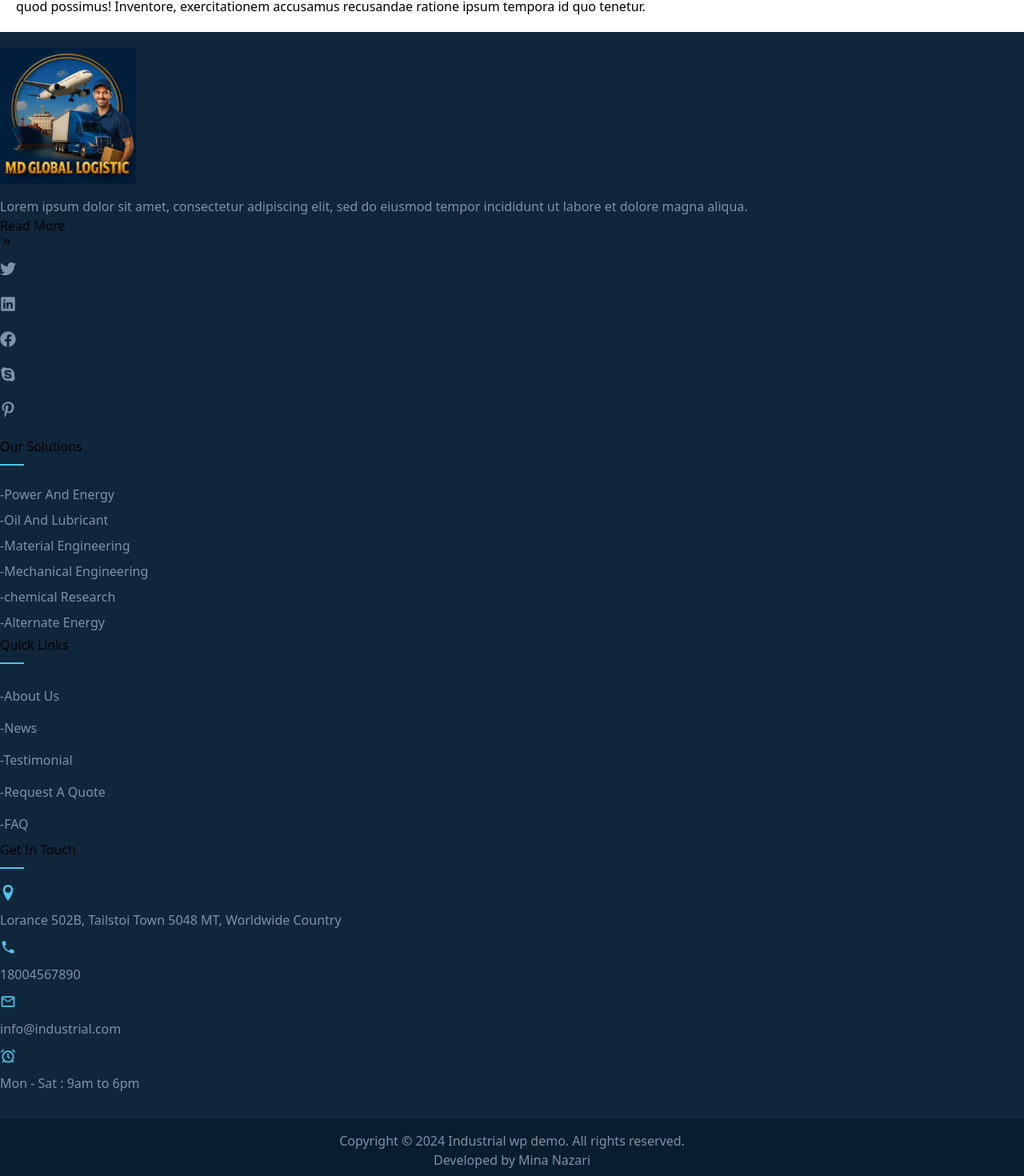
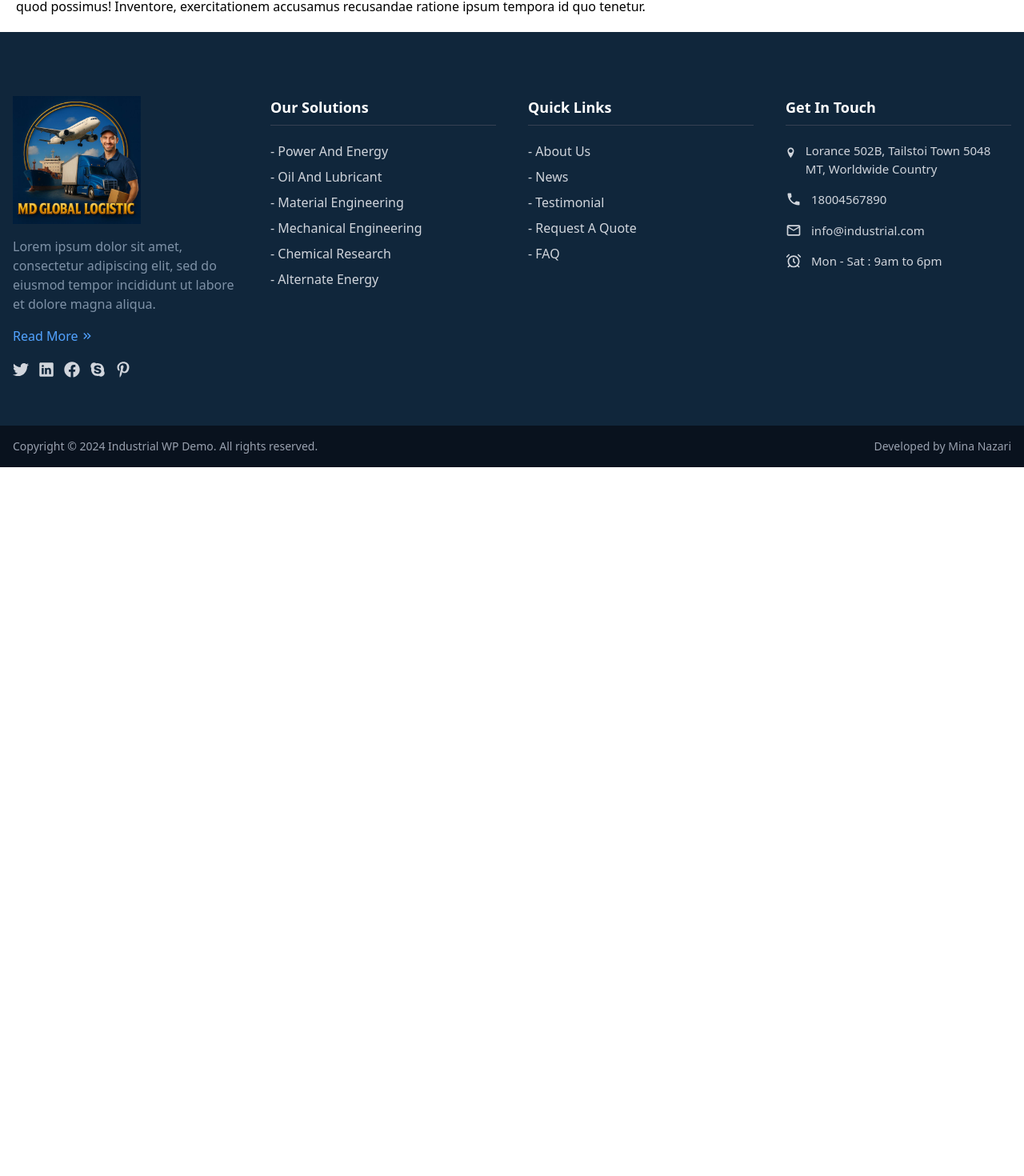
Before and after one commit to Minan1987/shipping, a React (Vite) app: page /about-us in a window 1280 px wide. Shown: the part 264-1734 px from the top of the page at 80% size. After the commit the page ends 848 px from the top, so only its background shows below. Built offline with nearby package versions, Linux system fonts and the light colour scheme.

Commit message:
feat: request quote section was implemented

```diff
--- a/src/App.tsx
+++ b/src/App.tsx
@@ -14,13 +14,18 @@ import {
   ClientsContact,
   SearchResult,
   BlueContactSection,
+  RequestQuote,
 } from "./components";
 import { BrowserRouter, Routes, Route } from "react-router-dom";
 
 const HomePage = () => {
   return (
     <>
-      <Slider />
+      <div className="flex flex-col h-screen w-full">
+        <Slider />
+        <RequestQuote />
+      </div>
+
       <HomeServices />
       <Features />
       <ClientsContact />
--- a/src/components/BlueContactSection.tsx
+++ b/src/components/BlueContactSection.tsx
@@ -2,18 +2,19 @@ import { Link } from "react-router-dom";
 
 const BlueContactSection = () => {
   return (
-    <section className="blue-contact-section py-4">
-      <div className="container">
-        <div className="flex justify-center items-center w-full m-auto">
-          <div className="text-center lg:text-start">
-            <p className="text-2xl m-0">
+    <section className="py-4 bg-blue-900">
+      <div className="container mx-auto">
+        <div className="flex flex-col lg:flex-row justify-between items-center w-full gap-4 lg:gap-0">
+          <div className="text-center lg:text-left">
+            <p className="text-2xl text-white m-0">
               If You Need Any Industrial Solution... We Are Available For You
             </p>
           </div>
-          <div className="text-center lg:text-center">
+
+          <div className="text-center">
             <Link
               to="/contact-us"
-              className="btn btn-warning text-light fw-bold"
+              className="px-6 py-2 bg-yellow-500 hover:bg-yellow-600 text-white font-bold rounded-md transition-all"
             >
               CONTACT US
             </Link>
--- a/src/components/ClientsContact.tsx
+++ b/src/components/ClientsContact.tsx
@@ -1,4 +1,3 @@
-import React from "react";
 import ContactFrom from "./ContactFrom";
 import img1 from "/images/icon6.png";
 import img2 from "/images/icon5.png";
@@ -9,47 +8,41 @@ import img6 from "/images/icon7.png";
 
 const ClientsContact = () => {
   return (
-    <section className="clients-contacts mb-5">
-      <div className="container">
-        <div className="row">
-          <div className="col-12 col-lg-6 clients pe-5">
-            <div className="title">
-              <h2>WE WORK GLOBALLY</h2>
-              <h3 className="fw-bold fs-1">Our Clients</h3>
+    <section className="mb-5">
+      <div className="container mx-auto px-4">
+        {/* Parent Grid */}
+        <div className="grid grid-cols-1 lg:grid-cols-2 gap-10">
+          {/* LEFT - Clients */}
+          <div className="clients lg:pr-10">
+            <div className="title mb-4">
+              <h2 className="text-lg text-gray-600">WE WORK GLOBALLY</h2>
+              <h3 className="text-4xl font-bold">Our Clients</h3>
             </div>
-            <div className="container">
-              <div className="row">
-                <p className="text-secondary">
-                  Lorem ipsum dolor, sit amet consectetur adipisicing elit.
-                  Atque consequuntur voluptate eaque dolor officia possimus
-                  iusto iste, sed molestias officiis accusantium neque pariatur!
-                </p>
-                <div className="col-4 mb-3">
-                  <img src={img1} width="100%" alt="" />
-                </div>
-                <div className="col-4 mb-3">
-                  <img src={img2} width="100%" alt="" />
-                </div>
-                <div className="col-4 mb-3">
-                  <img src={img3} width="100%" alt="" />
-                </div>
-                <div className="col-4">
-                  <img src={img4} width="100%" alt="" />
-                </div>
-                <div className="col-4">
-                  <img src={img5} width="100%" alt="" />
-                </div>
-                <div className="col-4">
-                  <img src={img6} width="100%" alt="" />
-                </div>
-              </div>
+
+            <p className="text-gray-500 mb-6">
+              Lorem ipsum dolor, sit amet consectetur adipisicing elit. Atque
+              consequuntur voluptate eaque dolor officia possimus iusto iste,
+              sed molestias officiis accusantium neque pariatur!
+            </p>
+
+            {/* Clients Logos Grid */}
+            <div className="grid grid-cols-3 gap-4">
+              <img src={img1} className="w-full" alt="" />
+              <img src={img2} className="w-full" alt="" />
+              <img src={img3} className="w-full" alt="" />
+              <img src={img4} className="w-full" alt="" />
+              <img src={img5} className="w-full" alt="" />
+              <img src={img6} className="w-full" alt="" />
             </div>
           </div>
-          <div className="col-12 col-lg-6 contacts ps-5 mt-5 mt-lg-0">
-            <div className="title">
-              <h2 style={{ width: "110px" }}>CONTACT US</h2>
-              <h3 className="fw-bold fs-1">Get In Touch</h3>
+
+          {/* RIGHT - Contact Form */}
+          <div className="contacts lg:pl-10 mt-5 lg:mt-0">
+            <div className="title mb-4">
+              <h2 className="text-lg text-gray-600 w-[110px]">CONTACT US</h2>
+              <h3 className="text-4xl font-bold">Get In Touch</h3>
             </div>
+
             <ContactFrom />
           </div>
         </div>
--- a/src/components/Footer.tsx
+++ b/src/components/Footer.tsx
@@ -1,155 +1,160 @@
 import { Link } from "react-router-dom";
 import logo from "/images/logo.jpeg";
 import { MdKeyboardDoubleArrowRight } from "react-icons/md";
-import { FaTwitter } from "react-icons/fa";
+import { FaTwitter, FaFacebook, FaSkype, FaPinterestP } from "react-icons/fa";
 import { IoLogoLinkedin } from "react-icons/io5";
-import { FaFacebook } from "react-icons/fa";
-import { FaSkype } from "react-icons/fa";
-import { FaPinterestP } from "react-icons/fa";
 import { ImLocation } from "react-icons/im";
-import { MdPhone } from "react-icons/md";
-import { MdOutlineMailOutline } from "react-icons/md";
+import { MdPhone, MdOutlineMailOutline } from "react-icons/md";
 import { LuAlarmClock } from "react-icons/lu";
 
 const Footer = () => {
   return (
-    <footer>
-      <div className="container">
-        <div className="row py-5">
-          <div className="col-lg-3 col-md-6 col-sm-12">
+    <footer className="bg-[#0b1c2c] text-gray-300 pt-10">
+      <div className="container mx-auto px-4">
+        {/* GRID */}
+        <div className="grid grid-cols-1 md:grid-cols-2 lg:grid-cols-4 gap-10 py-10">
+          {/* --- Column 1 --- */}
+          <div>
             <Link to="/">
-              <img
-                src={logo}
-                alt="Industrial Logo"
-                className="mb-4"
-                width="170px"
-              />
+              <img src={logo} alt="Industrial Logo" className="mb-4 w-40" />
             </Link>
-            <p style={{ color: "#7f92a7" }}>
+
+            <p className="text-[#7f92a7] leading-6 mb-4">
               Lorem ipsum dolor sit amet, consectetur adipiscing elit, sed do
               eiusmod tempor incididunt ut labore et dolore magna aliqua.
             </p>
-            <Link to="/" className="text-info text-decoration-none">
+
+            <Link
+              to="/"
+              className="text-blue-400 flex items-center gap-1 hover:text-blue-300 transition"
+            >
               Read More <MdKeyboardDoubleArrowRight />
             </Link>
-            <div className="socialLink mt-4">
-              <ul className="list-inline d-flex justify-content-start">
+
+            <ul className="flex gap-3 mt-5">
               <li>
-                  <a href="#">
+                <a href="#" className="hover:text-blue-400 text-xl">
                   <FaTwitter />
                 </a>
               </li>
               <li>
-                  <a href="#">
+                <a href="#" className="hover:text-blue-400 text-xl">
                   <IoLogoLinkedin />
                 </a>
               </li>
               <li>
-                  <a href="#">
+                <a href="#" className="hover:text-blue-400 text-xl">
                   <FaFacebook />
                 </a>
               </li>
               <li>
-                  <a href="#">
+                <a href="#" className="hover:text-blue-400 text-xl">
                   <FaSkype />
                 </a>
               </li>
               <li>
-                  <a href="#">
+                <a href="#" className="hover:text-blue-400 text-xl">
                   <FaPinterestP />
                 </a>
               </li>
             </ul>
           </div>
+
+          {/* --- Column 2 --- */}
+          <div>
+            <h3 className="text-white text-lg mb-5 font-semibold border-b border-gray-700 pb-2">
+              Our Solutions
+            </h3>
+            <ul className="space-y-2">
+              {[
+                "Power And Energy",
+                "Oil And Lubricant",
+                "Material Engineering",
+                "Mechanical Engineering",
+                "Chemical Research",
+                "Alternate Energy",
+              ].map((item) => (
+                <li key={item}>
+                  <Link to="/" className="hover:text-blue-300 transition block">
+                    - {item}
+                  </Link>
+                </li>
+              ))}
+            </ul>
           </div>
-          <div className="col-lg-3 col-md-6 col-sm-12 footer-links">
-            <h3 className="text-light fs-5 mb-5">
-              Our Solutions
-              <hr />
+
+          {/* --- Column 3 --- */}
+          <div>
+            <h3 className="text-white text-lg mb-5 font-semibold border-b border-gray-700 pb-2">
+              Quick Links
             </h3>
-            <ul className="list-unstyled">
+            <ul className="space-y-2">
               <li>
-                <Link to="/">-Power And Energy</Link>
+                <Link to="/about-us" className="hover:text-blue-300">
+                  - About Us
+                </Link>
               </li>
               <li>
-                <Link to="/">-Oil And Lubricant</Link>
+                <Link to="/news" className="hover:text-blue-300">
+                  - News
+                </Link>
               </li>
               <li>
-                <Link to="/">-Material Engineering</Link>
+                <Link to="/" className="hover:text-blue-300">
+                  - Testimonial
+                </Link>
               </li>
               <li>
-                <Link to="/">-Mechanical Engineering</Link>
+                <Link to="/" className="hover:text-blue-300">
+                  - Request A Quote
+                </Link>
               </li>
               <li>
-                <Link to="/">-chemical Research</Link>
-              </li>
-              <li>
-                <Link to="/">-Alternate Energy</Link>
+                <Link to="/" className="hover:text-blue-300">
+                  - FAQ
+                </Link>
               </li>
             </ul>
           </div>
-          <div className="col-lg-3 col-md-6 col-sm-12 footer-links quick">
-            <h3 className="text-light fs-5 mb-5">
-              Quick Links
-              <hr />
+
+          {/* --- Column 4 --- */}
+          <div>
+            <h3 className="text-white text-lg mb-5 font-semibold border-b border-gray-700 pb-2">
+              Get In Touch
             </h3>
-            <ul className="list-unstyled">
-              <li>
-                <Link to="/about-us">-About Us</Link>
-              </li>
-              <li>
-                <Link to="/news">-News</Link>
-              </li>
-              <li>
-                <Link to="/">-Testimonial</Link>
-              </li>
-              <li>
-                <Link to="/">-Request A Quote</Link>
-              </li>
-              <li>
-                <Link to="/">-FAQ</Link>
-              </li>
-            </ul>
-          </div>
-          <div className="col-lg-3 col-md-6 col-sm-12 footer-links contact-links">
-            <h3 className="text-light fs-5 mb-5">
-              Get In Touch
-              <hr />
-            </h3>
-            <ul className="list-unstyled">
-              <li className="d-flex align-items-start">
-                <ImLocation />
+
+            <ul className="space-y-4 text-[15px]">
+              <li className="flex items-start gap-3">
+                <ImLocation className="mt-1 text-xl" />
                 <span>
-                  {" "}
                   Lorance 502B, Tailstoi Town 5048 MT, Worldwide Country
                 </span>
               </li>
-              <li>
-                <MdPhone />
-                <span> 18004567890</span>
+
+              <li className="flex items-center gap-3">
+                <MdPhone className="text-xl" />
+                <span>18004567890</span>
               </li>
-              <li>
-                <MdOutlineMailOutline />
-                <span> info@industrial.com</span>
+
+              <li className="flex items-center gap-3">
+                <MdOutlineMailOutline className="text-xl" />
+                <span>info@industrial.com</span>
               </li>
-              <li>
-                <LuAlarmClock />
-                <span> Mon - Sat : 9am to 6pm</span>
+
+              <li className="flex items-center gap-3">
+                <LuAlarmClock className="text-xl" />
+                <span>Mon - Sat : 9am to 6pm</span>
               </li>
             </ul>
           </div>
         </div>
       </div>
-      <div className="copy-right py-4">
-        <div className="container">
-          <div className="row justify-content-between align-items-center">
-            <div className="col-12 col-md-6 text-center text-md-start">
-              Copyright © 2024 Industrial wp demo. All rights reserved.
-            </div>
-            <div className="col-12 col-md-6 text-center text-md-end">
-              Developed by Mina Nazari
-            </div>
-          </div>
+
+      {/* --- Bottom Bar --- */}
+      <div className="bg-[#09121e] py-4 mt-5">
+        <div className="container mx-auto px-4 flex flex-col md:flex-row justify-between text-center text-gray-400 text-sm">
+          <p>Copyright © 2024 Industrial WP Demo. All rights reserved.</p>
+          <p className="mt-2 md:mt-0">Developed by Mina Nazari</p>
         </div>
       </div>
     </footer>
--- a/src/components/HomeServices.tsx
+++ b/src/components/HomeServices.tsx
@@ -5,90 +5,69 @@ import serviceImg3 from "/images/sample3.webp";
 
 const HomeServices = () => {
   return (
-    <section className="services py-5">
-      <div className="container">
-        <div className="text-center w-50 m-auto">
-          <h2 className="main-title">WHAT WE DO</h2>
-          <h3 className="fs-1 fw-bold m-auto">We Offer Different Services</h3>
-          <p className="text-secondary py-3">
-            Lorem ipsum dolor sit amet consectetur, adipisicing elit.
-            Perferendis fuga doloribus, molestias quod facere ex illo delectus
-            dolores beatae enim nulla totam rerum qui rem eveniet voluptate
-            cupiditate!
+    <section className="py-10 bg-white">
+      <div className="container mx-auto px-4">
+        {/* Title */}
+        <div className="text-center max-w-2xl mx-auto">
+          <h2 className="text-yellow-600 text-lg font-semibold tracking-wide">
+            WHAT WE DO
+          </h2>
+
+          <h3 className="text-3xl font-bold mt-2">
+            We Offer Different Services
+          </h3>
+
+          <p className="text-gray-600 mt-4">
+            Lorem ipsum dolor sit amet consectetur adipisicing elit. Perferendis
+            fuga doloribus, molestias quod facere ex illo delectus dolores
+            beatae enim nulla totam rerum qui rem eveniet voluptate cupiditate!
           </p>
         </div>
-        <div className="row pt-4">
-          <div className="col-12 col-md-4 mb-4">
-            <div className="card border-0">
+
+        {/* Cards */}
+        <div className="grid grid-cols-1 md:grid-cols-3 gap-8 mt-10">
+          {[serviceImg1, serviceImg2, serviceImg3].map((img, i) => (
+            <div
+              key={i}
+              className="bg-white rounded-lg shadow hover:shadow-lg transition border border-gray-100"
+            >
+              {/* Image */}
               <img
-                src={serviceImg1}
-                className="card-img-top rounded-3"
-                alt="service1"
+                src={img}
+                className="w-full h-60 object-cover rounded-t-lg"
+                alt={`service${i + 1}`}
               />
-              <div className="card-body  shadow-sm">
-                <h5 className="card-title fw-bold pt-3">
-                  Agricaltural Processing
+
+              {/* Card Body */}
+              <div className="p-5">
+                <h5 className="font-bold text-xl pt-2">
+                  {i === 0
+                    ? "Agricaltural Processing"
+                    : i === 1
+                    ? "Alternate Energy"
+                    : "Chemical Research"}
                 </h5>
-                <hr className="dashed-line" />
-                <p className="card-text">
+
+                {/* Dashed line */}
+                <hr className="border-dashed my-3" />
+
+                <p className="text-gray-600">
                   Some quick example text to build on the card title and make up
-                  the bulk of the card's content.Some quick example text to
-                  build on the card title and make up the bulk of the card's
-                  content.
+                  the bulk of the card's content. Some quick example text to
+                  build on the card title.
                 </p>
-                <Link to="/services" className="btn read-more">
+
+                {/* Read More */}
+                <Link
+                  to="/services"
+                  className="inline-block mt-4 text-yellow-600 font-semibold hover:text-yellow-500 transition"
+                >
                   READ MORE
-                  <hr />
+                  <hr className="border-yellow-600 mt-1 w-20" />
                 </Link>
               </div>
             </div>
-          </div>
-          <div className="col-12 col-md-4 mb-4">
-            <div className="card border-0">
-              <img
-                src={serviceImg2}
-                className="card-img-top rounded-3"
-                alt="service2"
-              />
-              <div className="card-body  shadow-sm">
-                <h5 className="card-title fw-bold pt-3">Alternate Energy</h5>
-                <hr className="dashed-line" />
-                <p className="card-text">
-                  Some quick example text to build on the card title and make up
-                  the bulk of the card's content.Some quick example text to
-                  build on the card title and make up the bulk of the card's
-                  content.
-                </p>
-                <Link to="/services" className="btn read-more">
-                  READ MORE
-                  <hr />
-                </Link>
-              </div>
-            </div>
-          </div>
-          <div className="col-12 col-md-4 mb-4">
-            <div className="card border-0">
-              <img
-                src={serviceImg3}
-                className="card-img-top rounded-3"
-                alt="service3"
-              />
-              <div className="card-body  shadow-sm">
-                <h5 className="card-title fw-bold pt-3">Chemical Research</h5>
-                <hr className="dashed-line" />
-                <p className="card-text">
-                  Some quick example text to build on the card title and make up
-                  the bulk of the card's content.Some quick example text to
-                  build on the card title and make up the bulk of the card's
-                  content.
-                </p>
-                <Link to="/services" className="btn read-more">
-                  READ MORE
-                  <hr />
-                </Link>
-              </div>
-            </div>
-          </div>
+          ))}
         </div>
       </div>
     </section>
--- a/src/components/index.tsx
+++ b/src/components/index.tsx
@@ -1,6 +1,7 @@
 export { default as TopHeader } from "./TopHeader";
 export { default as Menu } from "./Menu";
 export { default as Slider } from "./Slider";
+export { default as RequestQuote } from "./RequestQuote";
 export { default as AboutUs } from "./AboutUs";
 export { default as Services } from "./Services";
 export { default as Projects } from "./Projects";
```
Also changed, not shown: src/components/ContactFrom.tsx (+41 -35 lines), src/components/Features.tsx (+39 -31 lines), src/components/News.tsx (+29 -7 lines), src/components/RequestQuote.tsx (added, +60 -0 lines), src/components/Shop.tsx (+29 -7 lines), src/components/Slider.tsx (+8 -9 lines), public/images/skyline.png (added). Lines whose indentation alone changed are shown as unchanged.
